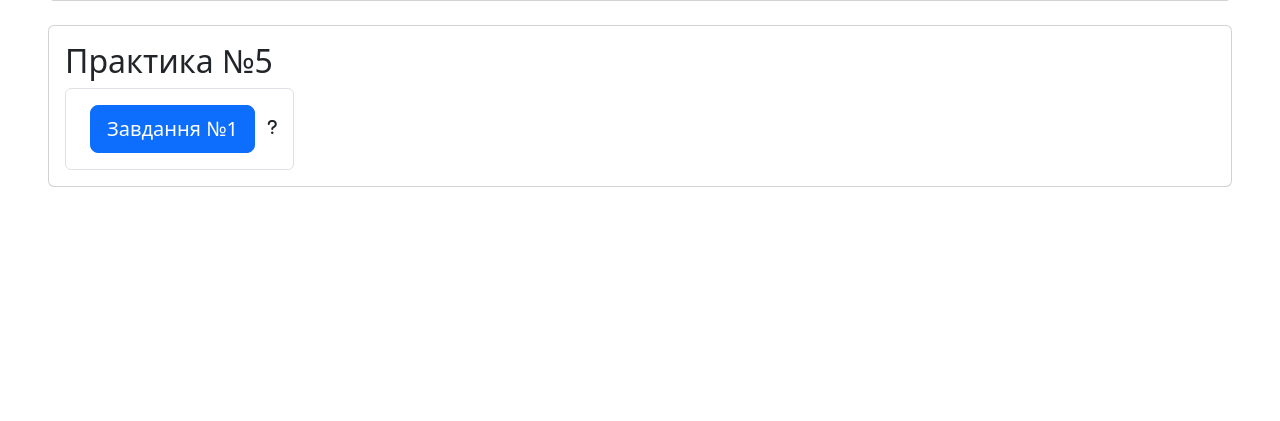
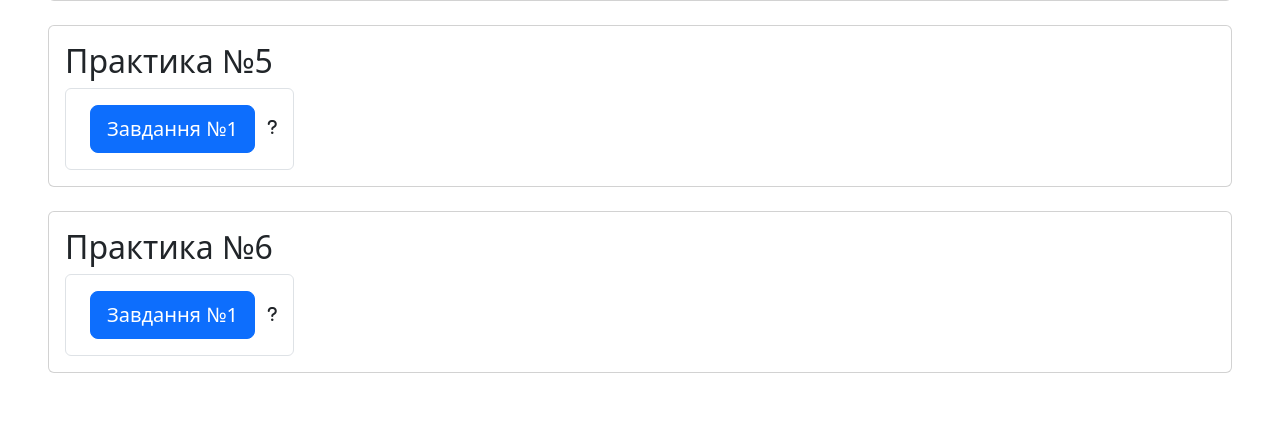
Before and after one commit to youtipie18/Web-Programming-KPI, a Flask app: page / in a window 1280 px wide. Shown: the part 906-1327 px from the top of the page. Before the commit the page ends 1093 px from the top, so only its background shows below. Run offline with Flask 3, Linux system fonts and the light colour scheme; some libraries are stand-ins or nearby versions.

Commit message:
Last work!

```diff
--- a/main.py
+++ b/main.py
@@ -2,7 +2,8 @@ import math
 import statistics
 from utils import *
 
-from flask import Flask, render_template, abort, request, jsonify
+from flask import Flask, render_template, abort, request, jsonify, flash, redirect, url_for
+from scipy.integrate import quad
 
 app = Flask(__name__)
 # Налаштування секретного ключа для забезпечення безпеки сесій
@@ -590,6 +591,57 @@ def prac_5_task_1():
     return render_template("prac_5_task_1.html")
 
 
+@app.route("/prac-6/task1", methods=["POST", "GET"])
+def prac_6_task_1():
+    if request.method == "POST":
+        try:
+            # Отримання користувацього вводу
+            Pc = float(request.form.get("Pc").replace(",", "."))
+            q1 = float(request.form.get("Q1").replace(",", "."))
+            q2 = float(request.form.get("Q2").replace(",", "."))
+            B = float(request.form.get("B").replace(",", "."))
+            # Якщо q2 більше, то це не має сенсу,
+            # тому сповіщаємо користувача про помилку
+            if q2 >= q1:
+                flash("σ2 має бути менше за σ1.")
+                return redirect(url_for("prac_6_task_1"))
+            # Розрахуємо частку енергії, що генерується без небалансу
+            qW1_integral = quad(prac_6_integral, Pc - 0.05 * Pc, Pc + 0.05 * Pc, args=(q1, Pc))
+            qW1 = qW1_integral[0] - qW1_integral[1]
+            # Розрахуємо прибуток за 20% енергії
+            W1 = Pc * 24 * qW1
+            P1 = W1 * B
+            # Розрухємо штраф за 80%
+            W2 = Pc * 24 * (1 - qW1)
+            SH1 = W2 * B
+            res1 = P1 - SH1
+            # Розрахуємо частку енергії, що генерується без небалансу
+            # після вдосконалення системи прогнозу
+            qW2_integral = quad(prac_6_integral, Pc - 0.05 * Pc, Pc + 0.05 * Pc, args=(q2, Pc))
+            qW2 = qW2_integral[0] - qW2_integral[1]
+            # Розрахуємо прибуток за 68%
+            W3 = Pc * 24 * qW2
+            P2 = W3 * B
+            # Розрухємо штраф за 32%
+            W4 = Pc * 24 * (1 - qW2)
+            SH2 = W4 * B
+            res2 = P2 - SH2
+
+            # Заносимо усі результати у список
+            results = {
+                "res1": round(res1, 2),
+                "res2": round(res2, 2),
+                "q1": q1,
+                "q2": q2
+            }
+        except Exception as e:
+            return abort(400, f"Bad values: {e}")
+
+        # Рендеримо сторінку разом з результатами обрахунків
+        return render_template("prac_6_task_1.html", results=results)
+    return render_template("prac_6_task_1.html")
+
+
 if __name__ == '__main__':
     # Запуск локального веб-серверу
     # Параметр debug встановлено на True,
--- a/templates/index.html
+++ b/templates/index.html
@@ -101,4 +101,20 @@
         </ul>
     </div>
 </div>
+
+<!-- Карточка для практики №6 -->
+<div class="card mb-4" id="prac-6">
+    <div class="card-body">
+        <h2 class="card-title">Практика №6</h2>
+        <ul class="list-group d-inline-flex">
+            <!-- Завдання №1 -->
+            <li class="list-group-item">
+                <a href="{{url_for('prac_6_task_1')}}" class="btn btn-lg btn-primary m-2">Завдання №1</a>
+                <!-- Тултип для пояснення завдання -->
+                <i class="fa-solid fa-question" data-bs-toggle="tooltip"
+                   data-bs-title="Розрахунок прибутку від сонячних електростанцій з встановленою системою прогнозування сонячної потужності"></i>
+            </li>
+        </ul>
+    </div>
+</div>
 {% endblock %}
--- a/utils.py
+++ b/utils.py
@@ -1,5 +1,6 @@
 # Імпортуємо необхідні бібліотеки
 import json
+import math
 
 
 # Метод, щоб знайти найближчі межі до числа у списку(Використовуємо при пошуці Кв)
@@ -111,3 +112,8 @@ def prac_5_read_data():
     with open("instance/prac_5_data.json", "r", encoding="utf-8") as file:
         data = json.load(file)
         return data
+
+
+# Метод, що використовується при інтегруванні
+def prac_6_integral(p, q, Pc):
+    return (1 / (q * math.sqrt(2 * math.pi))) * math.exp(-((p - Pc) ** 2 / (2 * q ** 2)))
```
Also changed, not shown: templates/prac_6_task_1.html (added, +77 -0 lines).
